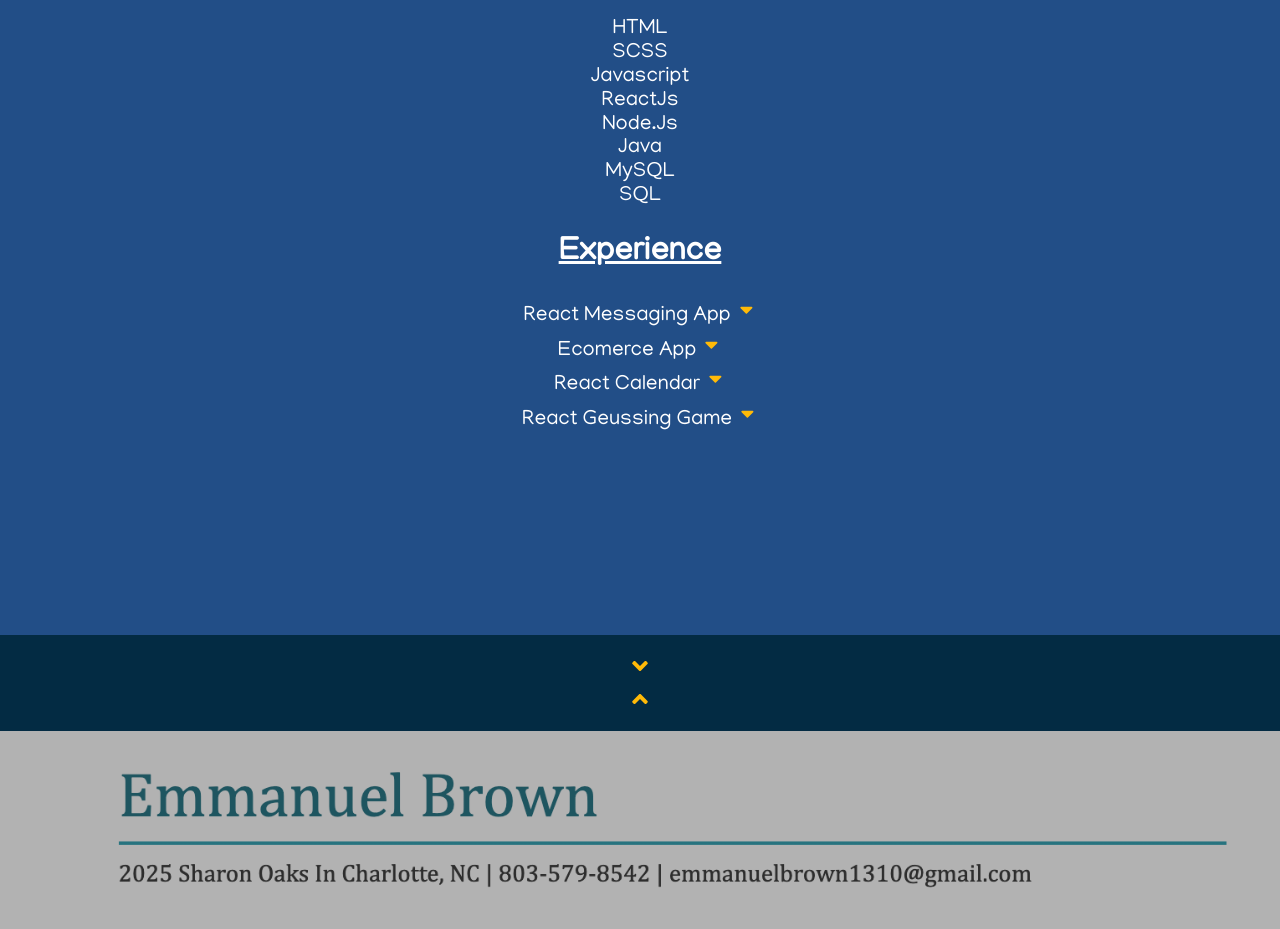
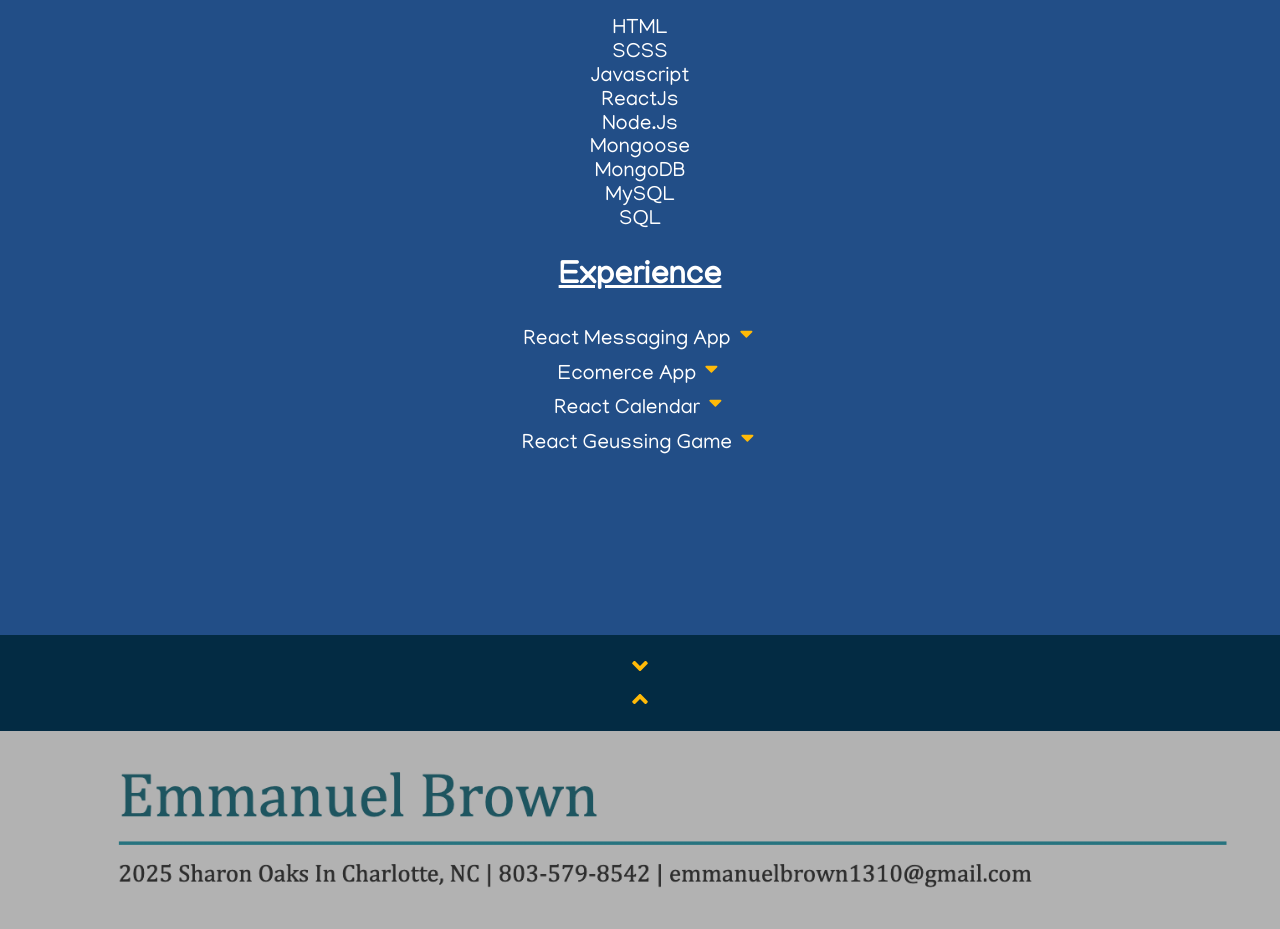
Before and after one commit to emmanuel-brown/Person_Site, a React (Create React App) app: page / in a window 1280 px wide. Shown: the part 920-1849 px from the top of the page. Built offline with nearby package versions, Linux system fonts and the light colour scheme.

Commit message:
changed some stuff

```diff
--- a/src/Components/description/description.jsx
+++ b/src/Components/description/description.jsx
@@ -11,7 +11,8 @@ const description = () =>(
                 <li>Javascript</li>
                 <li>ReactJs</li>
                 <li>Node.Js</li>
-                <li>Java</li>
+                <li>Mongoose</li>
+                <li>MongoDB</li>
                 <li>MySQL</li>
                 <li>SQL</li>
             </ul>
```
